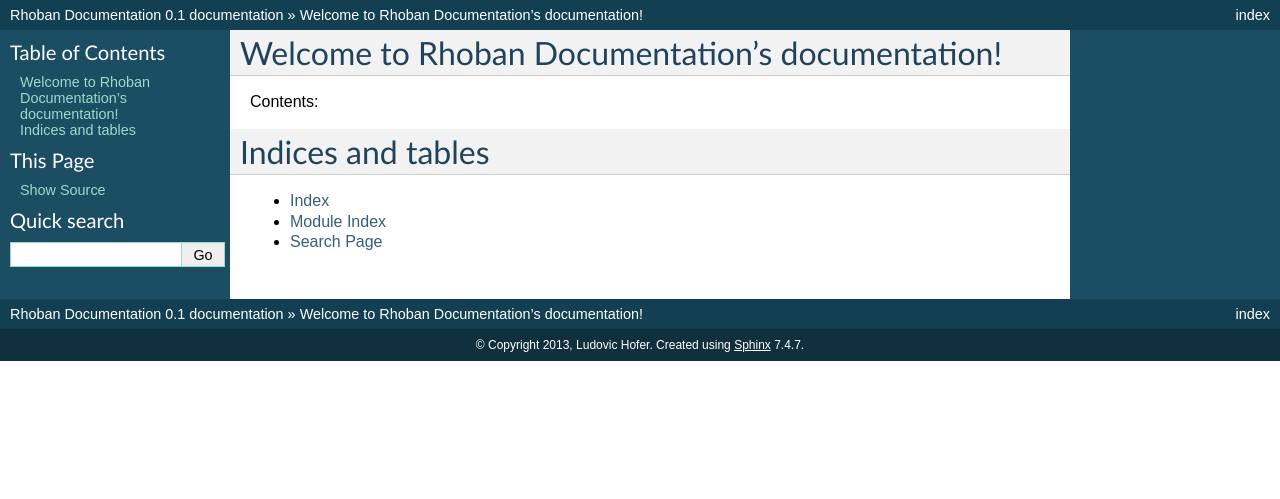
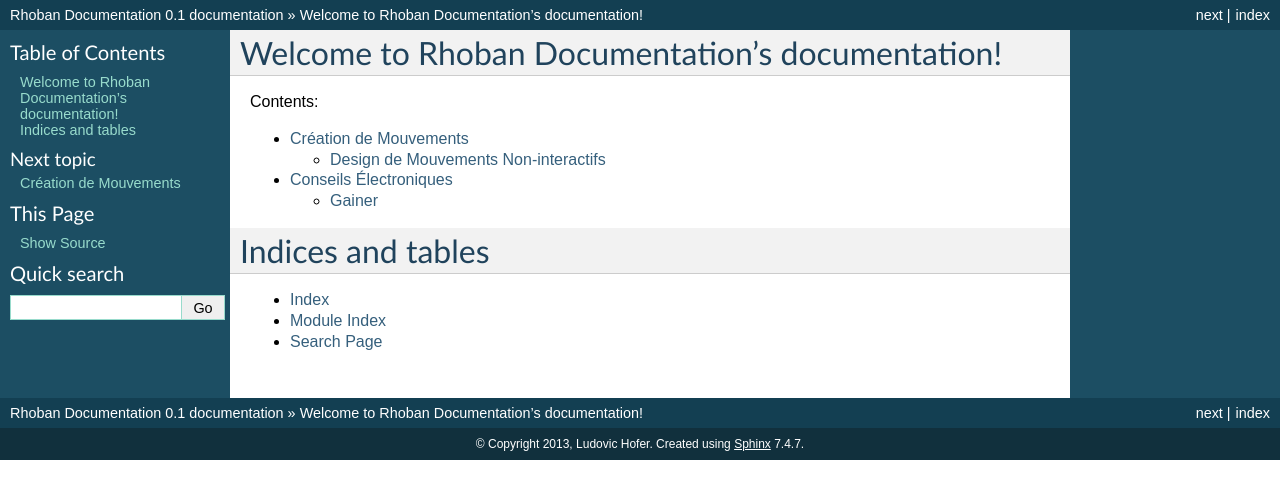
Before and after one commit to RhobanProject/Documentation, a Sphinx documentation site: the page built from internDoc/source/index.rst, in a window 1280 px wide. Shown: the top 499 px of the page. Built offline with Sphinx 7.4.7, drawn with Linux system fonts in a browser that asks for light colours.

Commit message:
Adding some start of documentation

```diff
--- /dev/null
+++ b/internDoc/source/electronic/index.rst
@@ -0,0 +1,9 @@
+.. _movementCreation
+
+Conseils Électroniques
+======================
+
+.. toctree::
+    :maxdepth: 2
+
+    gainage
--- a/internDoc/source/index.rst
+++ b/internDoc/source/index.rst
@@ -11,6 +11,9 @@ Contents:
 .. toctree::
    :maxdepth: 2
 
+   movementCreation/index
+   electronic/index
+
 
 
 Indices and tables
--- /dev/null
+++ b/internDoc/source/movementCreation/index.rst
@@ -0,0 +1,9 @@
+.. _movementCreation
+
+Création de Mouvements
+======================
+
+.. toctree::
+    :maxdepth: 2
+
+    DesignMvtNonInteractif
```
Also changed, not shown: internDoc/source/electronic/gainage.rst (added, +46 -0 lines), internDoc/source/movementCreation/DesignMvtNonInteractif.rst (added, +59 -0 lines).
